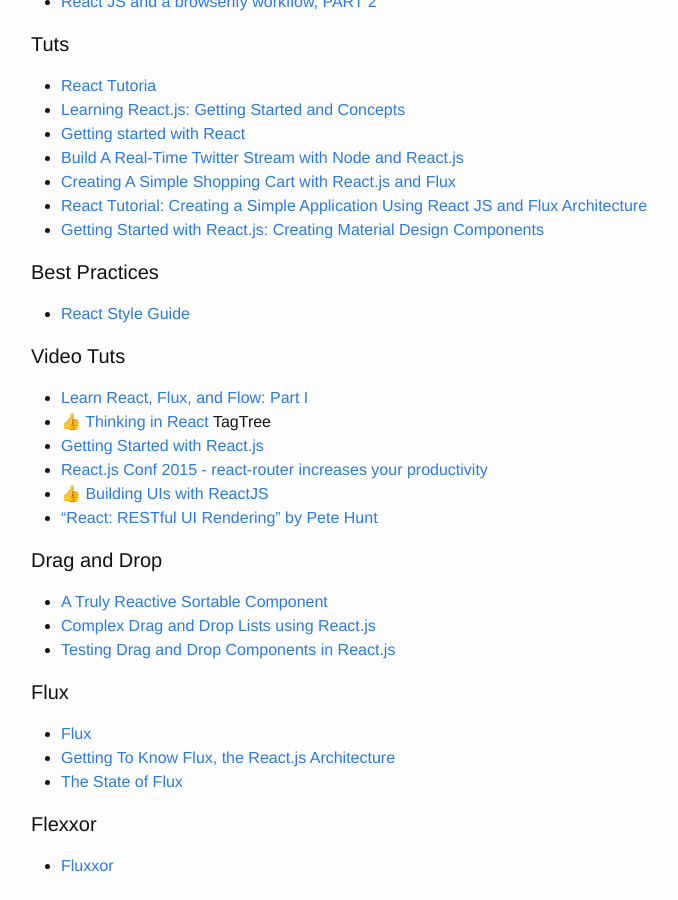
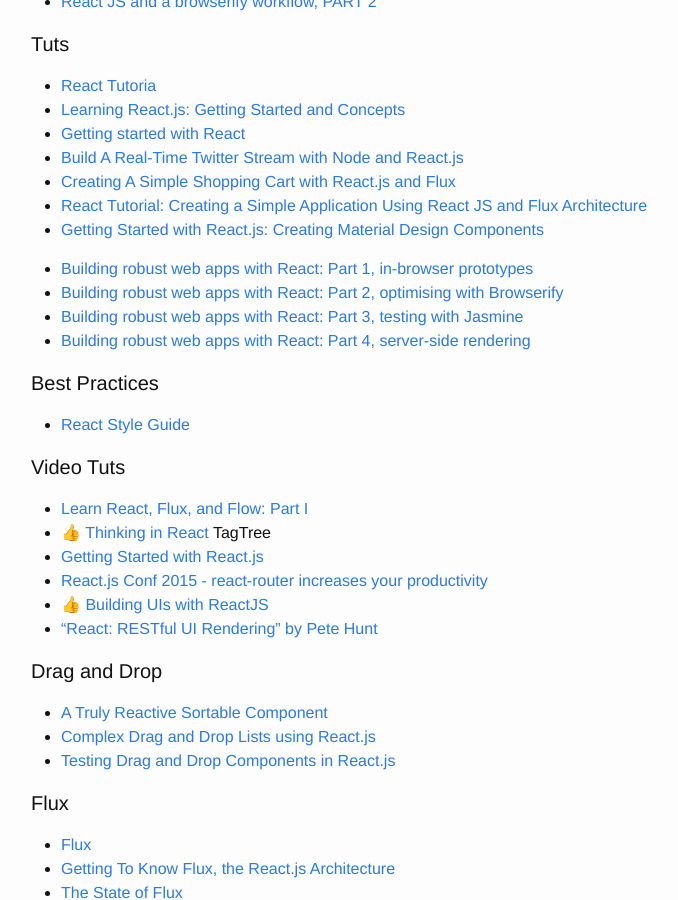
Before and after one commit to brownerd/brownerd.github.io, a Jekyll site: the page built from _posts/2015-01-01-reading-list-2015.md, in a window 1280 px wide and 900 px high, scrolled down 12765 px. Shown: the whole window, without its empty margins (239-917 px from the left). Built offline with Jekyll 4.4.1, drawn with Linux system fonts in a browser that asks for light colours; emoji names are drawn with the system emoji font.

Commit message:
add stuff

```diff
--- a/_posts/2015-01-01-reading-list-2015.md
+++ b/_posts/2015-01-01-reading-list-2015.md
@@ -746,6 +746,14 @@ A SIMPLE WEBSITE IN NODE.JS WITH EXPRESS, JADE AND STYLUS](http://www.clock.co.u
 - [React Tutorial: Creating a Simple Application Using React JS and Flux Architecture](https://www.codementor.io/reactjs/tutorial/react-js-flux-architecture-tutorial)
 - [Getting Started with React.js: Creating Material Design Components](http://www.syncano.com/getting-started-reactjs-tutorial/http://www.syncano.com/getting-started-reactjs-tutorial/)
 
+- [Building robust web apps with React: Part 1, in-browser prototypes](http://maketea.co.uk/2014/03/05/building-robust-web-apps-with-react-part-1.html)
+- [Building robust web apps with React: Part 2, optimising with Browserify](http://maketea.co.uk/2014/04/07/building-robust-web-apps-with-react-part-2.html)
+- [Building robust web apps with React: Part 3, testing with Jasmine](http://maketea.co.uk/2014/05/22/building-robust-web-apps-with-react-part-3.html)
+- [Building robust web apps with React: Part 4, server-side rendering](http://maketea.co.uk/2014/06/30/building-robust-web-apps-with-react-part-4.html)
+
+
+
+
 
 #### Best Practices
 - [React Style Guide](https://reactjsnews.com/react-style-guide-patterns-i-like/)
```
